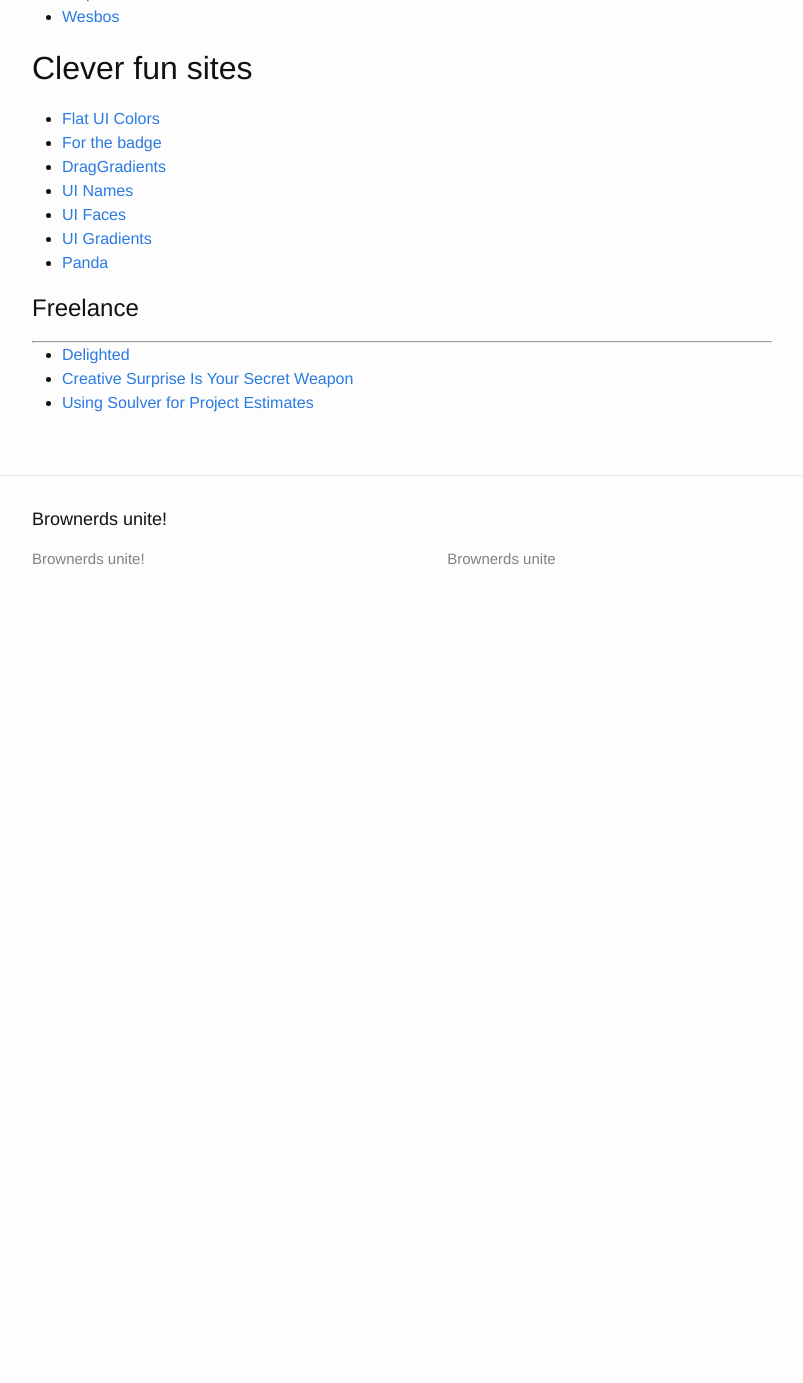
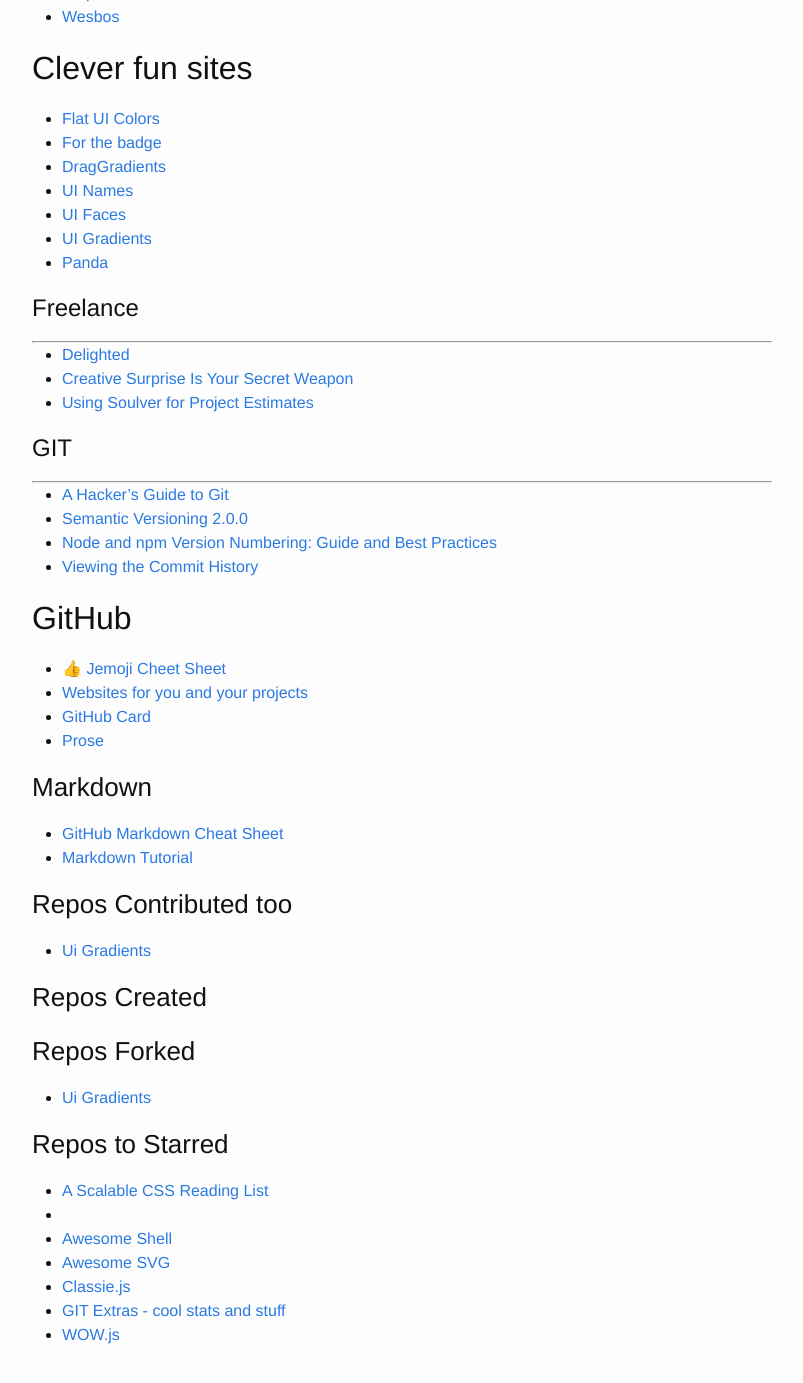
Before and after one commit to brownerd/brownerd.github.io, a Jekyll site: the page built from _posts/2014-10-06-reading-list-2014.md, in a window 1280 px wide and 1400 px high, scrolled down 10753 px. Shown: the top 1383 px of the window, without its empty margins (238-1041 px from the left). Built offline with Jekyll 4.4.1, drawn with Linux system fonts in a browser that asks for light colours; emoji names are drawn with the system emoji font; before the commit the page ends 11383 px from its top, so only the background shows below that.

Commit message:
add git section to raeding list 2014

```diff
--- a/_posts/2014-10-06-reading-list-2014.md
+++ b/_posts/2014-10-06-reading-list-2014.md
@@ -518,3 +518,58 @@ I use/test out a lot of apps :punch:
 - [Delighted](https://delightedapp.com/)
 - [Creative Surprise Is Your Secret Weapon](https://medium.com/rules-of-genius/creative-surprise-is-your-secret-weapon-e4e05eb4f9ed)
 - [Using Soulver for Project Estimates](http://fromtheoutfit.com/blog/using-soulver-for-project-estimates)
+
+
+
+
+
+
+# GIT
+***
+
+- [A Hacker’s Guide to Git](http://wildlyinaccurate.com/a-hackers-guide-to-git)
+- [Semantic Versioning 2.0.0](http://semver.org/)
+- [Node and npm Version Numbering: Guide and Best Practices](http://scotch.io/tutorials/javascript/node-and-npm-version-numbering-guide-and-best-practices)
+- [Viewing the Commit History](http://git-scm.com/book/en/Git-Basics-Viewing-the-Commit-History)
+
+## GitHub
+
+- [:+1: Jemoji Cheet Sheet](http://www.emoji-cheat-sheet.com/)
+- [Websites for you and your projects](https://pages.github.com/)
+- [GitHub Card](http://pazguille.github.io/github-card/)
+- [Prose](http://prose.io/)
+
+
+### Markdown
+
+- [GitHub Markdown Cheat Sheet](https://github.com/adam-p/markdown-here/wiki/Markdown-Cheatsheet)
+- [Markdown Tutorial](http://markdowntutorial.com/)
+
+
+
+
+### Repos Contributed too
+
+- [Ui Gradients](http://uigradients.com/#Hersheys)
+
+
+
+### Repos Created
+
+
+
+
+### Repos Forked
+
+- [Ui Gradients](http://uigradients.com/)
+
+
+### Repos to Starred
+
+- [A Scalable CSS Reading List](https://github.com/davidtheclark/scalable-css-reading-list)
+- [](https://github.com/daneden/animate.css)
+- [Awesome Shell](https://github.com/alebcay/awesome-shell#utilities-and-tools)
+- [Awesome SVG](https://github.com/willianjusten/awesome-svg)
+- [Classie.js](https://github.com/desandro/classie)
+- [GIT Extras - cool stats and stuff](https://github.com/visionmedia/git-extras)
+- [WOW.js](https://github.com/matthieua/WOW)
```
